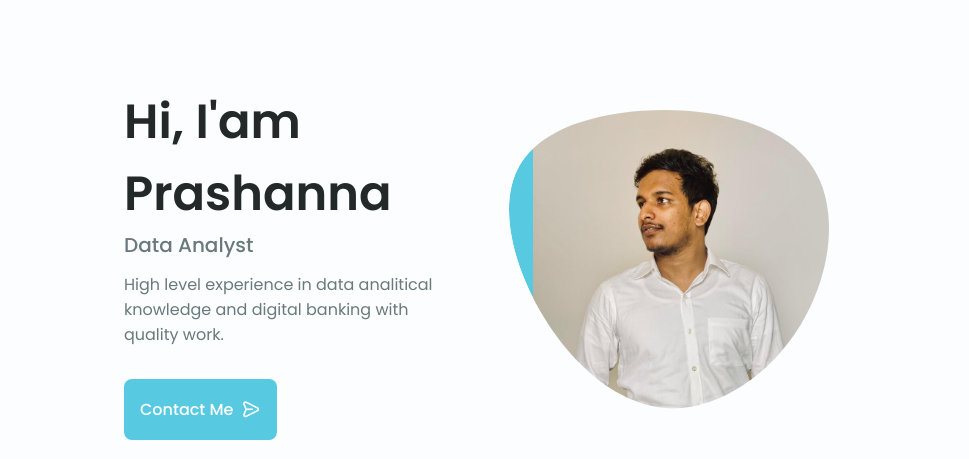
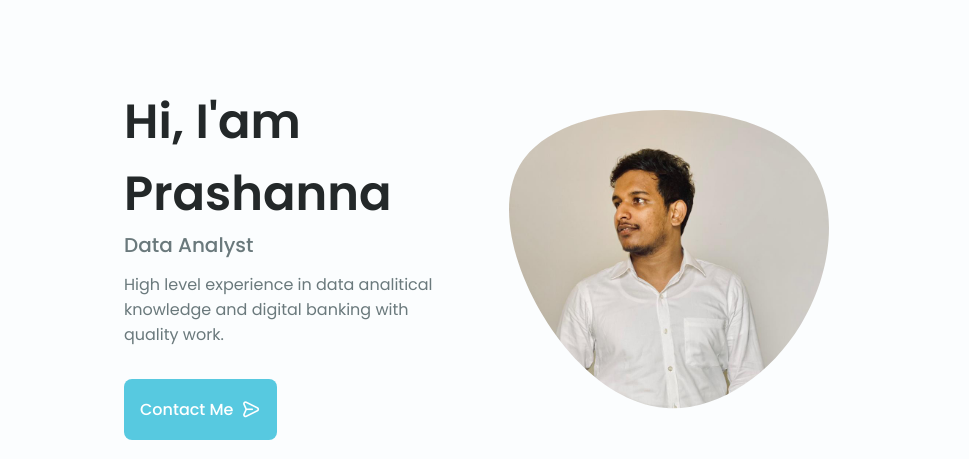
Before and after one commit to Ratheshan03/Responsive-Portfolio-Design, a plain HTML site: page index.html in a window 1280 px wide. Shown: the part 98-557 px from the top of the page, 184-1153 px from the left. Drawn offline with nearby package versions, Linux system fonts and the light colour scheme.

Commit message:
main-img

```diff
--- a/index.html
+++ b/index.html
@@ -98,7 +98,7 @@
                                     165.547 130.807 187.559 100.226 186.353C69.6454 185.297 41.0228 161.023 21.7403
                                     129.362C2.45775 97.8511 -7.48481 59.1033 6.67581 34.5279C20.9871 10.1032 59.7028
                                     -0.149132 97.9666 0.00163737C136.23 0.303176 174.193 10.857 190.312 36.4879Z"/>
-                                    <image class="home__blob-img" x="15" xlink:href="packages/images/pras-1.jpeg"/>
+                                    <image class="home__blob-img" x="" xlink:href="packages/images/pras-1.jpeg"/>
                                 </g>
                             </svg>
                         </div>
```
